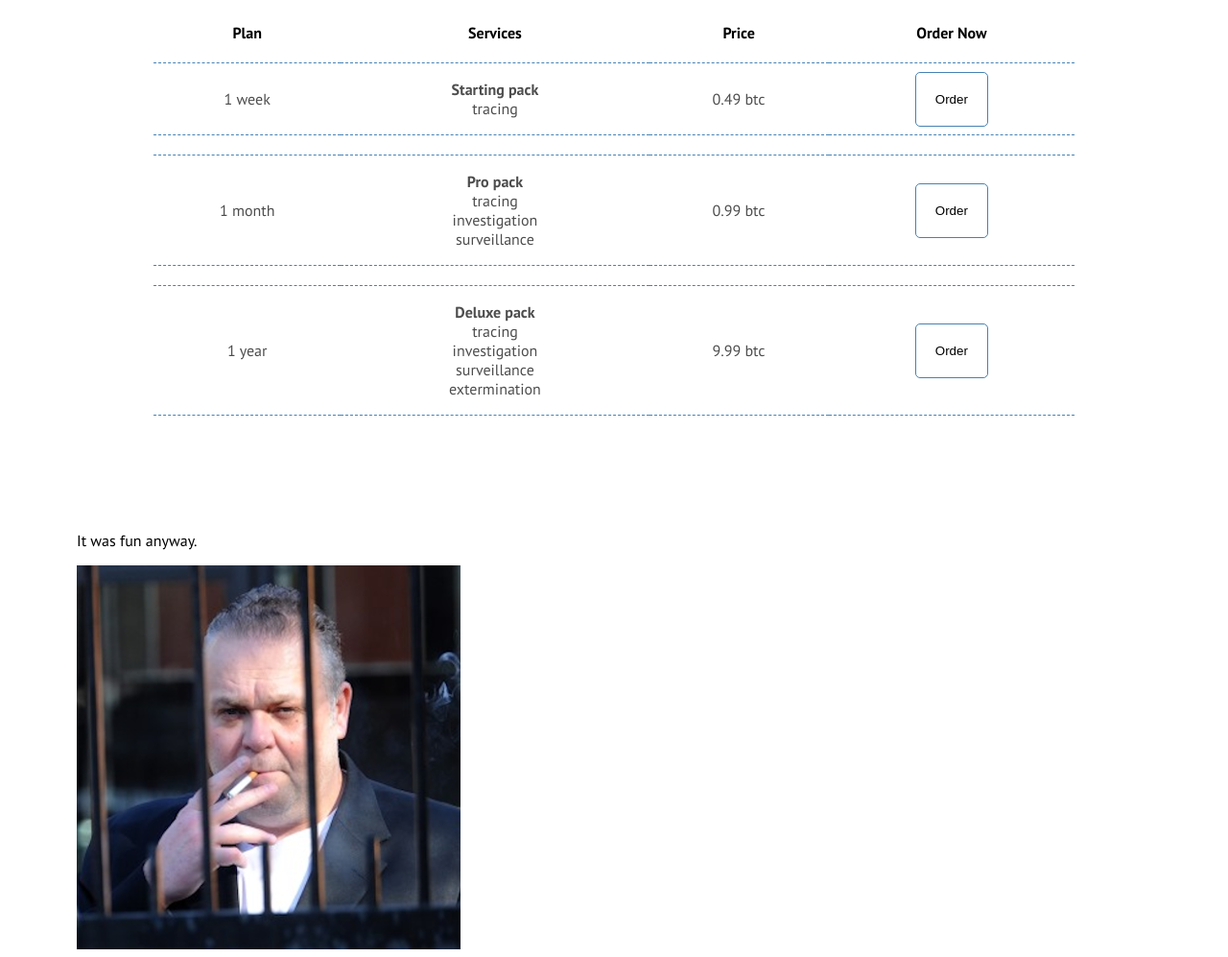
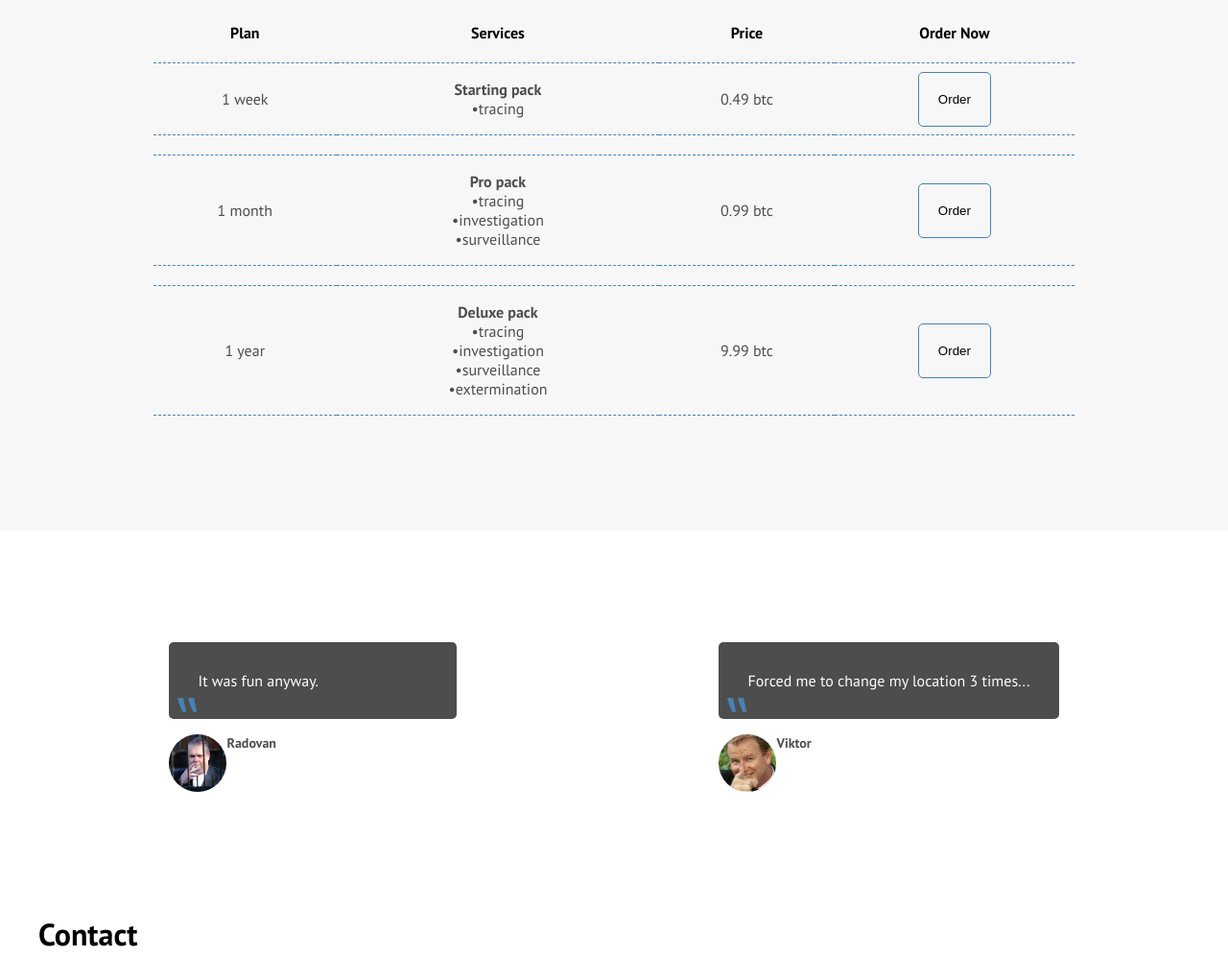
Before and after one commit to MaxKoLink/school_projects, a plain HTML site: page index.html in a window 1280 px wide. Shown: the part 4306-5303 px from the top of the page at 96% size. Drawn offline with nearby package versions, Linux system fonts and the light colour scheme; some packages are replaced by stand-ins of ours.

Commit message:
section refs was created

```diff
--- a/css/style.css
+++ b/css/style.css
@@ -243,7 +243,8 @@ h3 {
 }
 /* section price */
 #price {
-  margin: 100px 0 100px 0;
+  padding: 100px 0 100px 0;
+  background-color: #f7f7f7;
 }
 #price .content h2 {
   text-align: center;
@@ -257,8 +258,12 @@ table {
 tbody {
   color: #4d4d4d;
 }
+
 tbody li:first-child {
   font-weight: bold;
+}
+tbody li:not(:first-child)::before {
+  content: "•";
 }
 td {
   margin-bottom: 40px;
@@ -275,3 +280,42 @@ td button {
   border-radius: 5px;
   border: 1px solid steelblue;
 }
+
+/* section refs */
+#refs .content {
+  display: flex;
+  padding: 100px 0 100px 0;
+  justify-content: space-around;
+}
+
+.refs-card blockquote {
+  padding: 30px;
+  color: white;
+  background-color: #4d4d4d;
+  max-width: 400px;
+  border-radius: 5px;
+  text-align: left;
+  position: relative;
+}
+.refs-card img {
+  width: 60px;
+  height: 60px;
+  border-radius: 100px;
+  float: left;
+  vertical-align: top;
+}
+.refs-card figure {
+  width: 300px;
+}
+.refs-card figure h3 {
+  font-size: 14px;
+  color: #4d4d4d;
+}
+.refs-card blockquote span::before {
+  content: "\2E42";
+  font-size: 60px;
+  color: steelblue;
+  position: absolute;
+  top: 1px;
+  left: 5px;
+}
```
